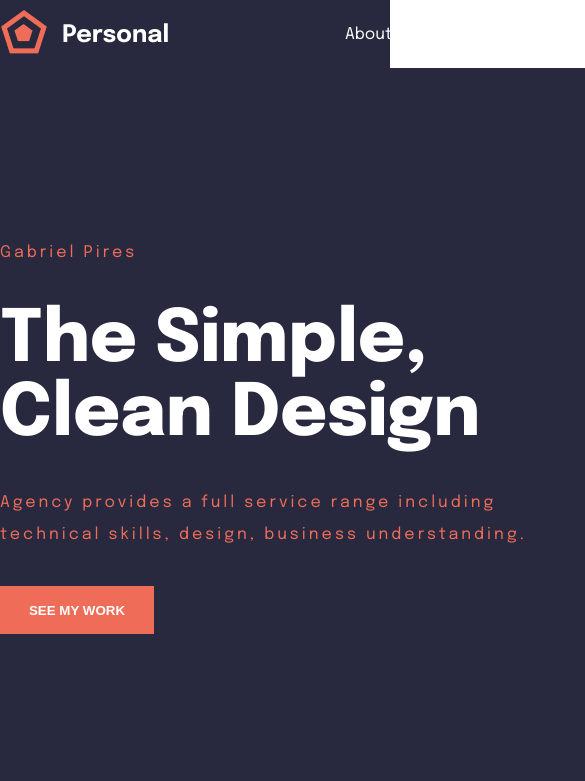
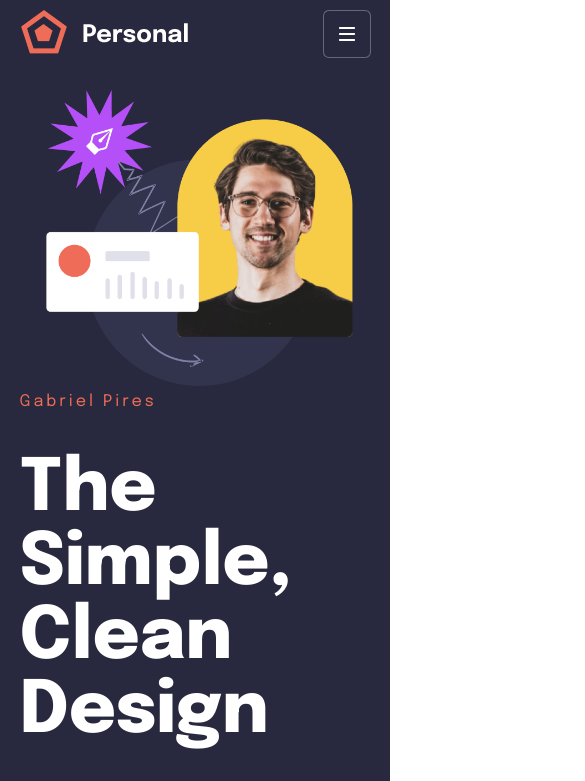
Before and after one commit to RiakhinEvgeniy/simple-site, a plain HTML site: page views/index.html in a window 390 px wide. Shown: the top 781 px of the page, 585 px wide, since content can reach past the window. Drawn offline with Linux system fonts and the light colour scheme; a web font is replaced by a local one.

Commit message:
ADD: Adaptive design to sections the header and about.

```diff
--- a/styles/mainPage.scss
+++ b/styles/mainPage.scss
@@ -15,12 +15,19 @@ $cardTextColor: rgba(133, 90, 68, 0.9);
     font-family: "Epilogue", sans-serif;
     font-optical-sizing: auto;
     font-style: normal;
+
+    @media (max-width: 1160px) {
+        width: 90%;
+    }
 }
 
 .orange-text {
     color: $orangeColor;
     line-height: 32px;
     letter-spacing: 3px;
+    @media (max-width: 500px) {
+        width: 90%;
+    }
 }
 
 .card_text {
@@ -86,6 +93,10 @@ $cardTextColor: rgba(133, 90, 68, 0.9);
         align-items: center;
         gap: 100px;
         list-style-type: none;
+
+        @media (max-width: 500px) {
+            display: none;
+        }
     }
 
     &_list-item {
@@ -94,6 +105,20 @@ $cardTextColor: rgba(133, 90, 68, 0.9);
 
         &:hover {
             transform: translateY(-2px);
+        }
+    }
+
+    &_btn {
+        @media (max-width: 500px) {
+            display: none;
+        }
+    }
+
+    &_menu {
+        display: none;
+
+        @media (max-width: 500px) {
+            display: block;
         }
     }
 }
@@ -107,6 +132,11 @@ $cardTextColor: rgba(133, 90, 68, 0.9);
         justify-content: space-between;
         align-items: center;
         padding: 90px 0;
+
+        @media (max-width: 500px) {
+            flex-direction: column-reverse;
+            padding: 10px;
+        }
     }
 
     &_inform {
@@ -114,6 +144,12 @@ $cardTextColor: rgba(133, 90, 68, 0.9);
         flex-direction: column;
         align-items: flex-start;
         gap: 35px;
+    }
+
+    &_img {
+        @media (max-width: 500px) {
+            width: 90%;
+        }
     }
 }
 
@@ -158,6 +194,10 @@ $cardTextColor: rgba(133, 90, 68, 0.9);
 .card-general {
     background-color: $lightColor;
     display: flex;
+
+    @media (max-width: 500px) {
+        flex-direction: column;
+    }
 
     .card {
         display: flex;
--- a/views/index.html
+++ b/views/index.html
@@ -27,7 +27,8 @@
                     <li class="header_list-item">Blog</li>
                 </ul>
             </div>
-            <button type="button" class="button">Contact</button>
+            <button type="button" class="header_btn button">Contact</button>
+            <img src="../src/menu.png" alt="menu" class="header_menu">
         </div>
     </header>
 
@@ -40,7 +41,7 @@
                     skills, design, business understanding.</p>
                 <button type="button" class="orangeButton">See my work</button>
             </div>
-            <img src="../src/about.png" alt="about">
+            <img src="../src/about.png" alt="about" class="about_img">
         </div>
     </section>
 
```
Also changed, not shown: src/menu.png (added), styles/mainPage.css, 1 other file.
